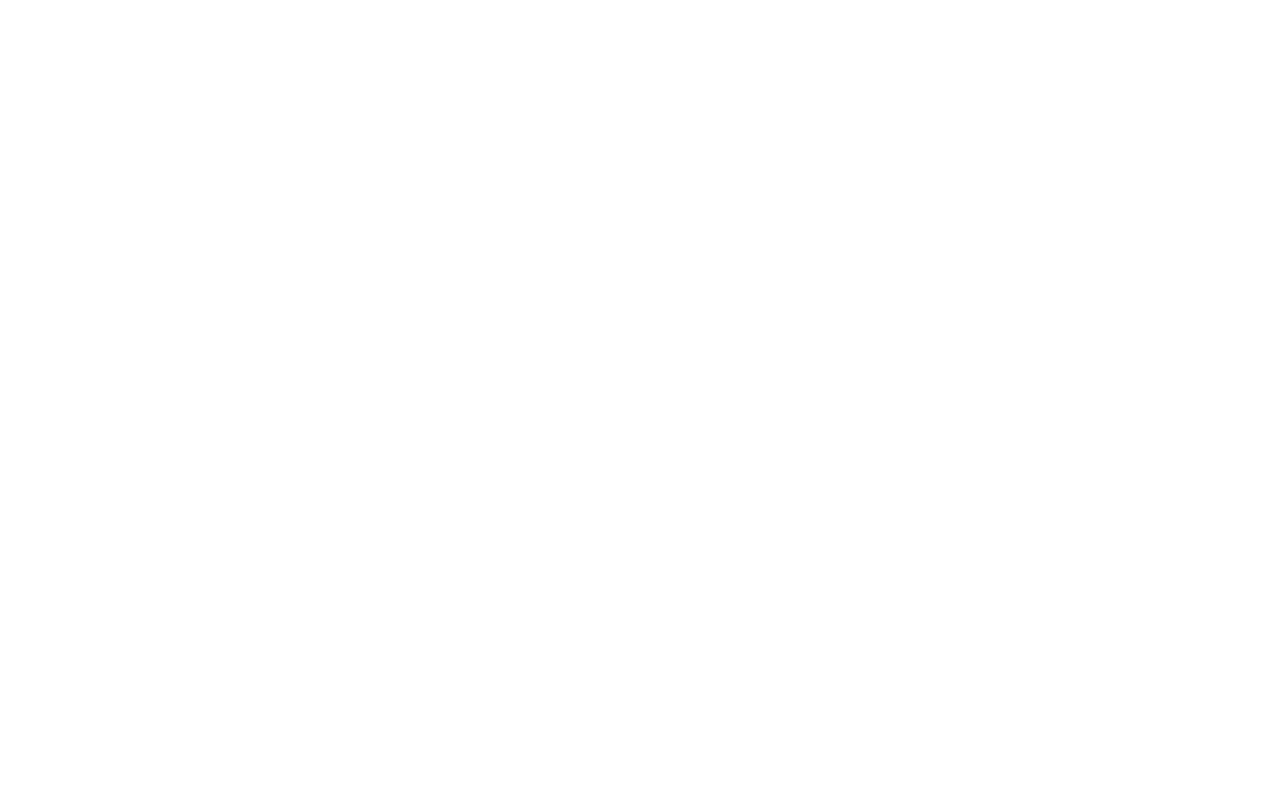
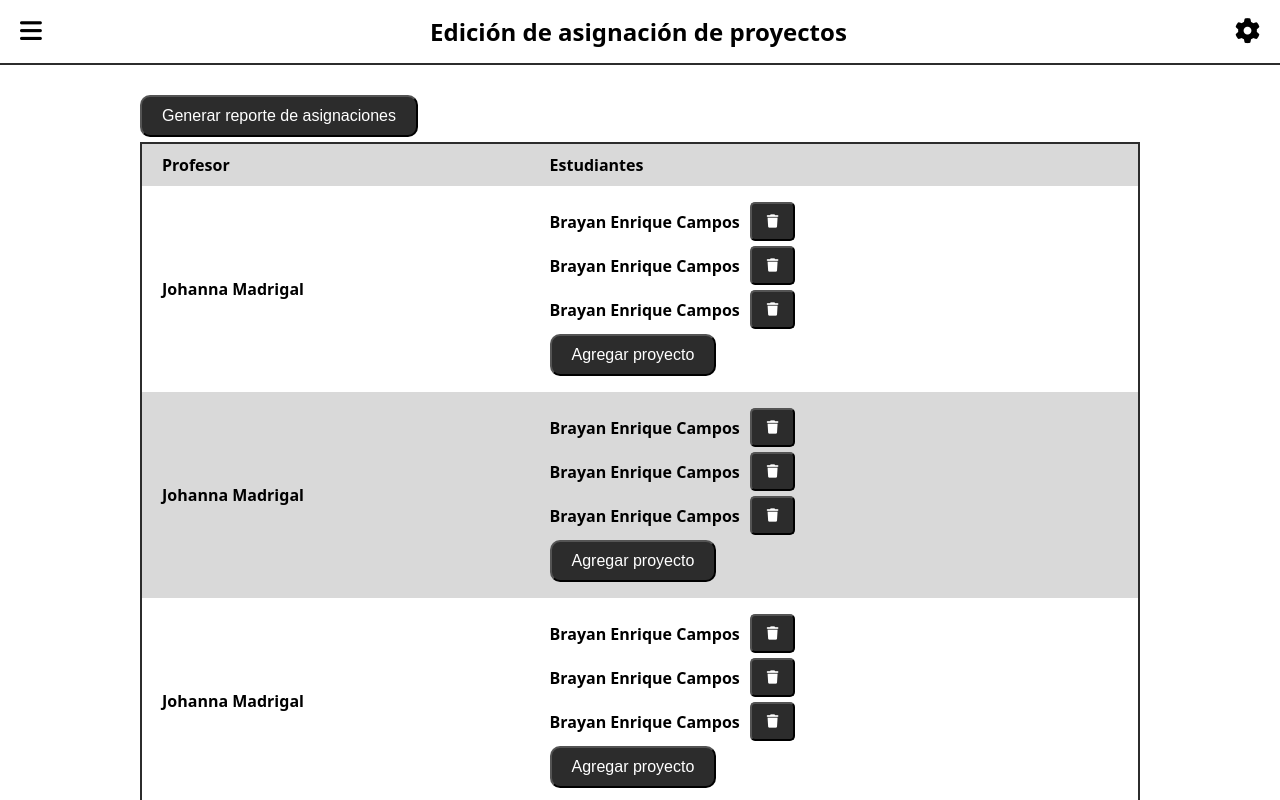
Before and after one commit to proyectosFinales/proyecto_software, a React (Create React App) app: page /asignaciones/manual in a window 1280 px wide. Before the commit this address had no page. Shown: the top 800 px of the page. Built offline with nearby package versions, Linux system fonts and the light colour scheme.

Commit message:
edición y reporte de asignación de proyectos

```diff
--- a/src/index.js
+++ b/src/index.js
@@ -3,6 +3,4 @@ import ReactDOM from 'react-dom/client';
 import App from './view';
 
 const root = ReactDOM.createRoot(document.getElementById('root'));
-root.render(
-	<App/>
-);
+root.render(<App/>);
--- a/src/view/index.jsx
+++ b/src/view/index.jsx
@@ -4,9 +4,10 @@ import { BrowserRouter, Route, Routes } from "react-router-dom";
 import Inicio from "./pages";
 import InicioCargaDatos from "./pages/carga-datos";
 import CantidadProyectosProfesor from "./pages/carga-datos/cantidad-proyectos-profesor";
-import InicioAsignaciones from "./pages/asignaciones";
-import AsignacionAutomatica from "./pages/asignaciones/asignacion-automatica";
+import InicioAsignaciones from "./pages/asignacion-proyectos";
+import AsignacionAutomatica from "./pages/asignacion-proyectos/asignacion-automatica";
 import Anteproyectos from "./pages/anteproyectos";
+import EdicionAsignacionProyectos from './pages/asignacion-proyectos/edicion';
 
 const App = () => {
     return <Rutas/>;
@@ -23,6 +24,7 @@ const Rutas = () =>
 			<Route path="/asignaciones">
 				<Route index element={<InicioAsignaciones/>}/>
 				<Route path="automatica" element={<AsignacionAutomatica/>}/>
+				<Route path="manual" element={<EdicionAsignacionProyectos/>}/>
 			</Route>
 			<Route path="/anteproyectos" element={<Anteproyectos/>}></Route>
 		</Routes>
--- a/src/view/pages/anteproyectos/index.jsx
+++ b/src/view/pages/anteproyectos/index.jsx
@@ -1,5 +1,6 @@
 import Button from "../../components/button";
 import Layout from "../../components/layout";
+import styles from "../../styles/table.module.css";
 
 const Anteproyectos = () => {
     const anteproyectos = Array(10).fill({
@@ -10,7 +11,7 @@ const Anteproyectos = () => {
     return <>
         <Layout title="Anteproyectos">
             <Button>Generar reporte de anteproyectos</Button>
-            <table className="table">
+            <table className={styles.table}>
                 <thead>
                     <tr>
                         <th>Estudiante</th>
@@ -23,7 +24,7 @@ const Anteproyectos = () => {
                         <tr key={`anteproyecto-${index}`}>
                             <td>{ap.estudiante.nombre}</td>
                             <td>{ap.anteproyecto.nombre}</td>
-                            <td className="table-buttons">
+                            <td className={styles.tableButtons}>
                                 <Button>Revisar</Button>
                                 <Button>Reporte</Button>
                             </td>
--- /dev/null
+++ b/src/view/pages/asignacion-proyectos/edicion.jsx
@@ -0,0 +1,46 @@
+import Button from "../../components/button";
+import Layout from "../../components/layout";
+import styles from "../../styles/table.module.css";
+
+const EdicionAsignacionProyectos = () => {
+    const proyectosProfesores = Array(10).fill({
+        nombre: "Johanna Madrigal",
+        proyectos: Array(3).fill({estudiante: {nombre: "Brayan Enrique Campos"}})
+    });
+
+    return <>
+        <Layout title="Edición de asignación de proyectos">
+            <Button>Generar reporte de asignaciones</Button>
+            <table className={styles.table}>
+                <thead>
+                    <tr>
+                        <th>Profesor</th>
+                        <th>Estudiantes</th>
+                    </tr>
+                </thead>
+                <tbody>
+                    {proyectosProfesores.map((profesor, i) =>
+                        <tr key={`profesor-${i}`}>
+                            <td>{profesor.nombre}</td>
+                            <td>
+                                <ul className="proyectos-profesores">
+                                    {profesor.proyectos.map((proyecto, j) =>
+                                        <li key={`proyecto-${j}-profesor-${i}`}>
+                                            <span>{proyecto.estudiante.nombre}</span>
+                                            <button>
+                                                <i className="fa-solid fa-trash"></i>
+                                            </button>
+                                        </li>
+                                    )}
+                                    <Button>Agregar proyecto</Button>
+                                </ul>
+                            </td>
+                        </tr>
+                    )}
+                </tbody>
+            </table>
+        </Layout>
+    </>;
+}
+
+export default EdicionAsignacionProyectos;
--- a/src/view/pages/asignaciones/index.jsx
+++ b/src/view/pages/asignacion-proyectos/index.jsx
@@ -8,7 +8,7 @@ const InicioAsignaciones = () => <>
                 <i className="fa-solid fa-laptop-code" style={{color: "var(--primary1)"}}></i>
                 <p>Asignación automática</p>
             </Link>
-            <Link className="menu-item" to="/carga-datos/cantidad-proyectos-profesor" style={{textDecoration: "none", color: "var(--primary1)"}}>
+            <Link className="menu-item" to="/asignaciones/manual" style={{textDecoration: "none", color: "var(--primary1)"}}>
                 <i className="fa-solid fa-laptop-file" style={{color: "var(--primary1)"}}></i>
                 <p>Asignación manual</p>
             </Link>
--- a/src/view/styles/app.css
+++ b/src/view/styles/app.css
@@ -62,38 +62,20 @@ h1 {
   color: #333;
 }
 
-.table {
-  width: 100%;
-  border-collapse: collapse;
-  border: 2px solid var(--primary1);
-  margin: 5px 0 15px 0;
+.proyectos-profesores {
+  padding: 0;
 }
 
-.table thead tr {
-  background-color: var(--secondary2);
-  text-align: left;
+.proyectos-profesores li {
+  display: flex;
+  gap: 10px;
+  margin: 5px 0;
+  align-items: center;
 }
 
-.table th {
-  padding: 10px 20px;
+.proyectos-profesores li button {
+  background-color: var(--primary1);
+  color: var(--background1);
+  padding: 10px 15px;
+  border-radius: 5px;
 }
-
-.table td {
-  padding: 0 20px;
-}
-
-.table tr:nth-child(even) {
-  background-color: var(--secondary2);
-}
-
-.table tr {
-  font-weight: bold;
-}
-
-.table-buttons {
-  text-align: center;
-}
-
-.table-buttons button {
-  margin: 5px;
-}
--- /dev/null
+++ b/src/view/styles/table.module.css
@@ -0,0 +1,35 @@
+.table {
+    width: 100%;
+    border-collapse: collapse;
+    border: 2px solid var(--primary1);
+    margin: 5px 0 15px 0;
+}
+
+.table thead tr {
+    background-color: var(--secondary2);
+    text-align: left;
+}
+
+.table th {
+    padding: 10px 20px;
+}
+
+.table td {
+    padding: 0 20px;
+}
+
+.table tr:nth-child(even) {
+    background-color: var(--secondary2);
+}
+
+.table tr {
+    font-weight: bold;
+}
+
+.tableButtons {
+    text-align: center;
+}
+
+.tableButtons button {
+    margin: 5px;
+}
```
Also changed, not shown: src/view/pages/asignacion-proyectos/asignacion-automatica.jsx (renamed from src/view/pages/asignaciones/asignacion-automatica.jsx).
